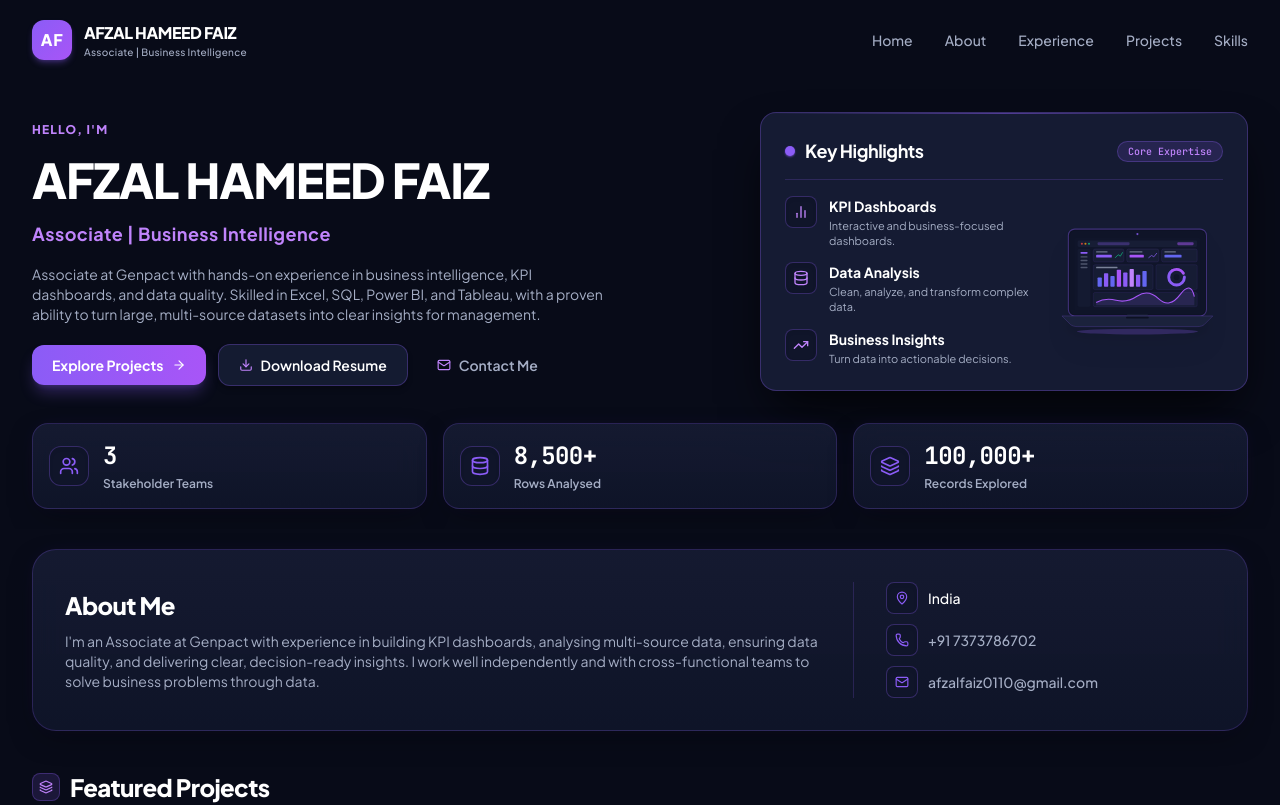
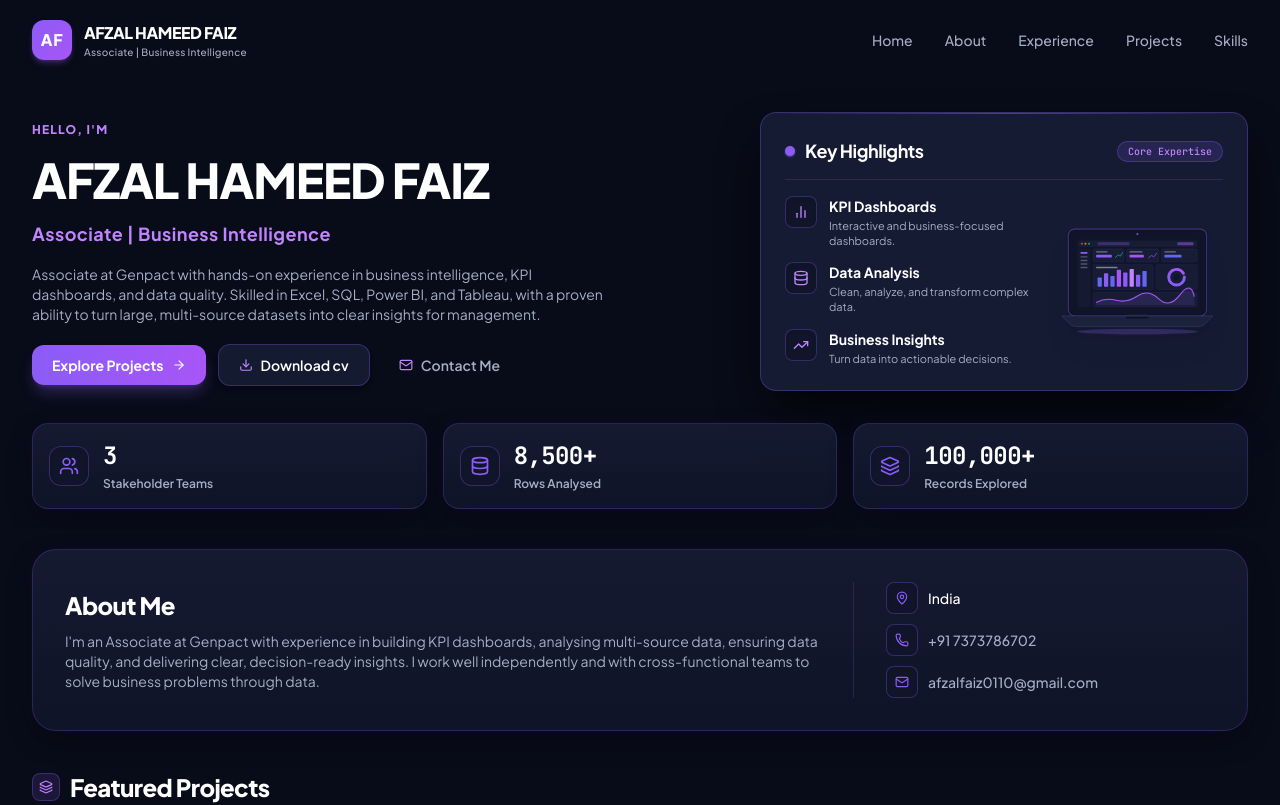
Before and after one commit to afzal-01/portfolio, a React (Vite) app: page / in a window 1280 px wide. Shown: the top 805 px of the page. Built offline with nearby package versions, Linux system fonts and the light colour scheme.

Commit message:
changes done

```diff
--- a/src/sections/Hero.tsx
+++ b/src/sections/Hero.tsx
@@ -76,7 +76,7 @@ export const Hero: React.FC = () => {
                 className="inline-flex items-center gap-2 px-5 py-2.5 rounded-xl bg-[#171D35]/90 hover:bg-[#1C2442] text-white font-semibold text-xs sm:text-sm border border-[#8B5CF6]/30 hover:border-[#8B5CF6]/60 transition-all hover:-translate-y-0.5 shadow-md shadow-black/20"
               >
                 <Download className="w-3.5 h-3.5 text-[#C084FC]" />
-                <span>Download Resume</span>
+                <span>Download cv</span>
               </a>
 
               {/* 3. Contact Me */}
```
